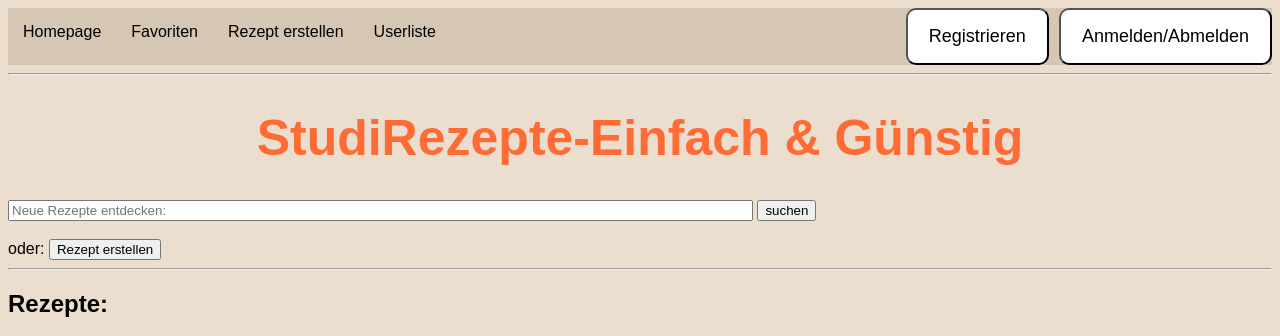
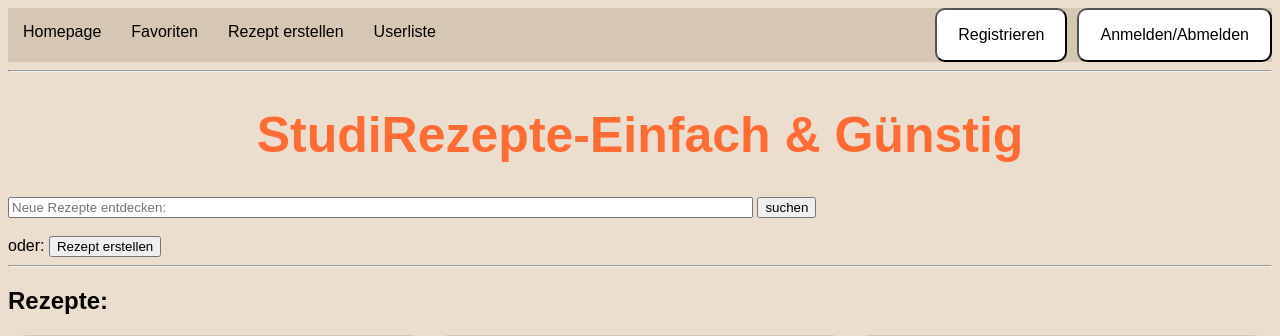
Before and after one commit to cln34/RezeptWebsite, a PHP site: page /index.php in a window 1280 px wide. Shown: the top 336 px of the page. Run offline with PHP 8.4, Linux system fonts and the light colour scheme; some web fonts are replaced.

Commit message:
buttons kleiner

```diff
--- a/css/main.css
+++ b/css/main.css
@@ -107,7 +107,7 @@ button:active{
 
 .navbar button{
   float: right;
-  font-size: large;
+  font-size: medium;
   background-color: white;
   color: lightgray;
   border-radius: 10px;
```
